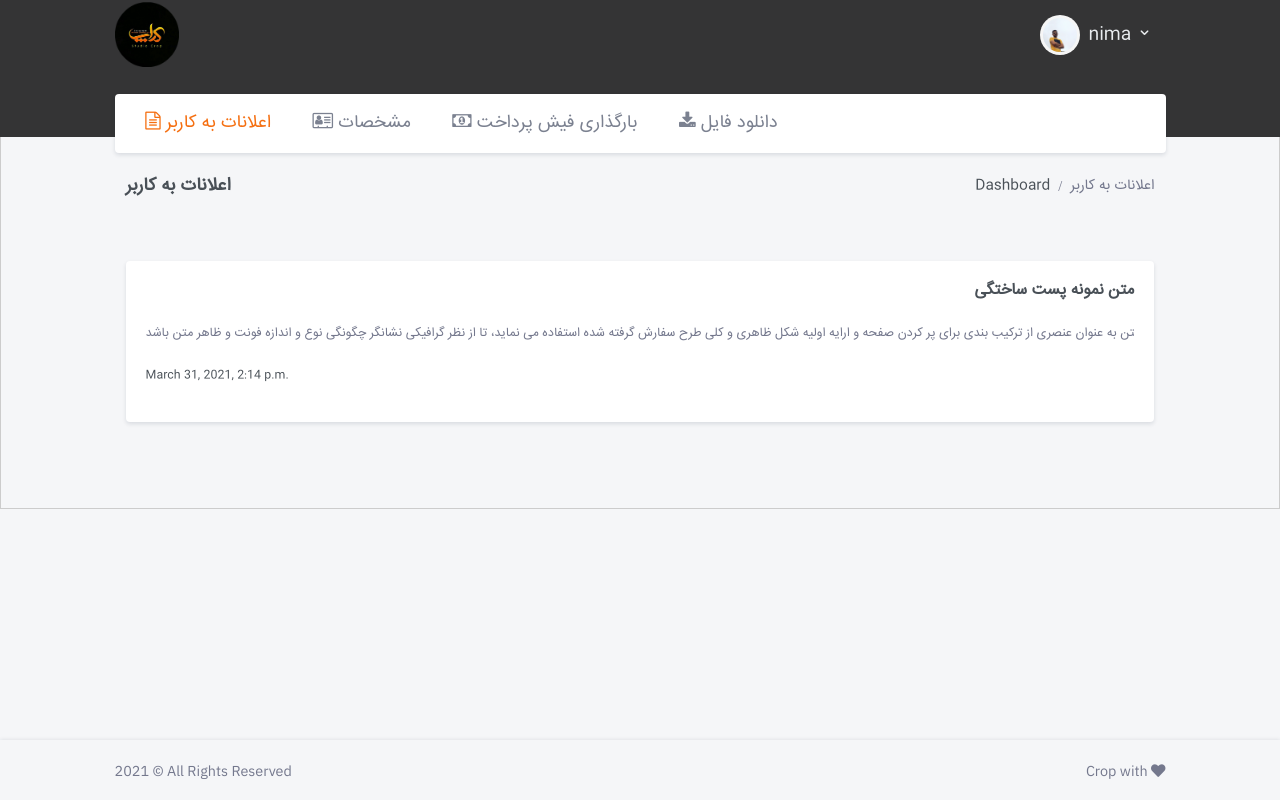
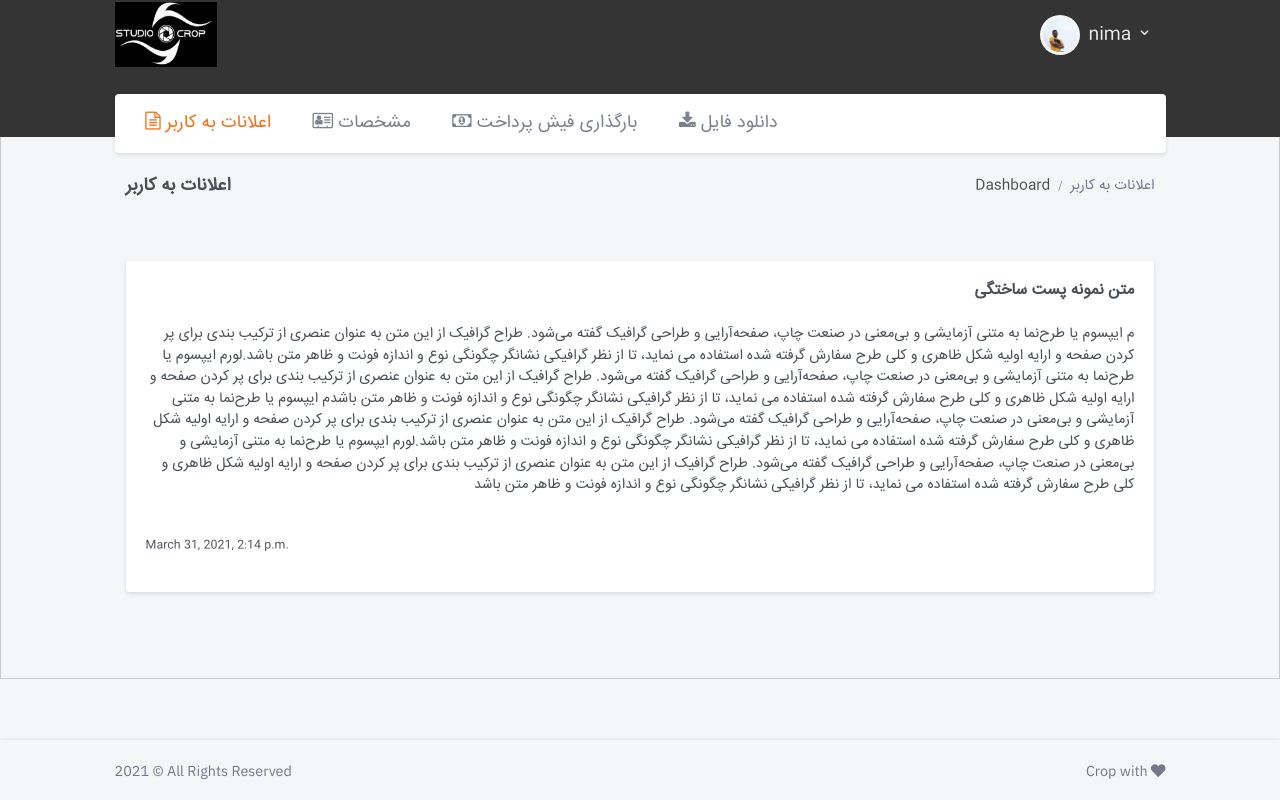
Before and after one commit to nimadorostkar/User-management-system, a Django app: page / in a window 1280 px wide. Run offline with Django 3.2, Linux system fonts and the light colour scheme; a user stored in the database is signed in; data comes from the database, SQL or seed files in the repository; some libraries are stand-ins or nearby versions; some web fonts are replaced.

Commit message:
add |linebreaks to dashboard.html

```diff
--- a/templates/dashboard/dashboard.html
+++ b/templates/dashboard/dashboard.html
@@ -8,9 +8,9 @@
         <title> Crop | Dashboard </title>
         <meta name="viewport" content="width=device-width, initial-scale=1.0">
         <meta content="Premium Multipurpose Admin & Dashboard Template" name="description" />
-        <meta content="Themesbrand" name="author" />
+        <meta content="crop user management system" name="nima dorostkar" />
         <!-- App favicon -->
-        <link rel="shortcut icon" href="{% static 'dashboard/images/favicon.ico' %}">
+        <link rel="shortcut icon" href="{% static 'dashboard/images/logo.png' %}">
 
         <!-- Bootstrap Css -->
         <link href="{% static 'dashboard/css/bootstrap.min.css' %}" id="bootstrap-style" rel="stylesheet" type="text/css" />
@@ -58,10 +58,10 @@
                         <div class="navbar-brand-box">
                             <a href="{% url 'dashboard' %}" class="logo logo-light">
                                 <span class="logo-sm">
-                                    <img src="{% static 'dashboard/images/logo.png' %}" alt="" height="40">
+                                    <img src="{% static 'account/img/logo.png' %}" alt="" height="40">
                                 </span>
                                 <span class="logo-lg">
-                                    <img src="{% static 'dashboard/images/logo.png' %}" alt="" height="65">
+                                    <img src="{% static 'account/img/logo.png' %}" alt="" height="65">
                                 </span>
                             </a>
                         </div>
@@ -162,9 +162,9 @@
                                         <div class="card-body">
                                              <h4 class="card-title mb-4">{{ Notice.title }}</h4>
                                              <div class="table-responsive">
-                                                <pre class="text-muted mb-0">{{ Notice.content }}</pre>
+                                                <p style="text-align:right; direction:rtl" class="text-muted mb-0">{{ Notice.content|linebreaks }}</p>
                                                 <br>
-                                                <p style="text-align:left"> <small> {{ Notice.updated_on }} </small> </p>
+                                                <p  style="text-align:left"> <small> {{ Notice.updated_on }} </small> </p>
                                               </div>
                                         </div>
                                     </div>
```
